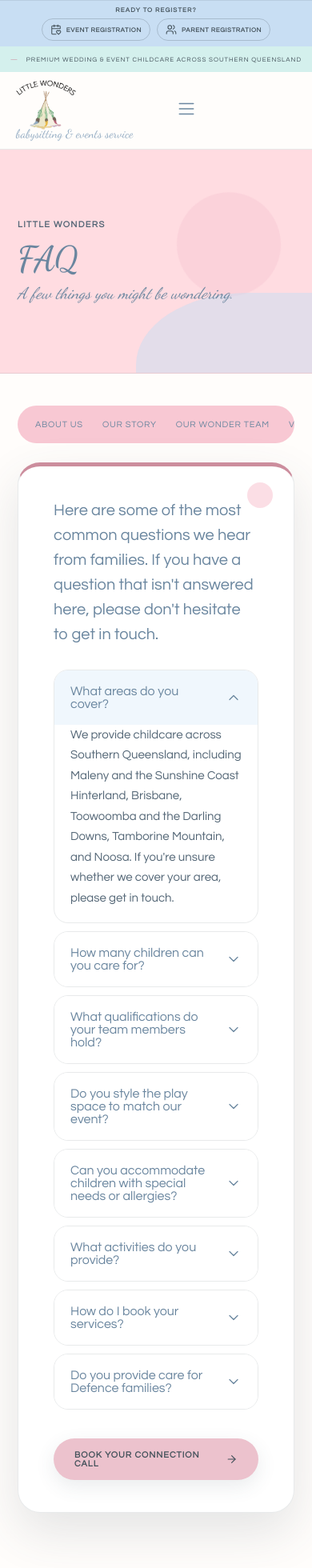
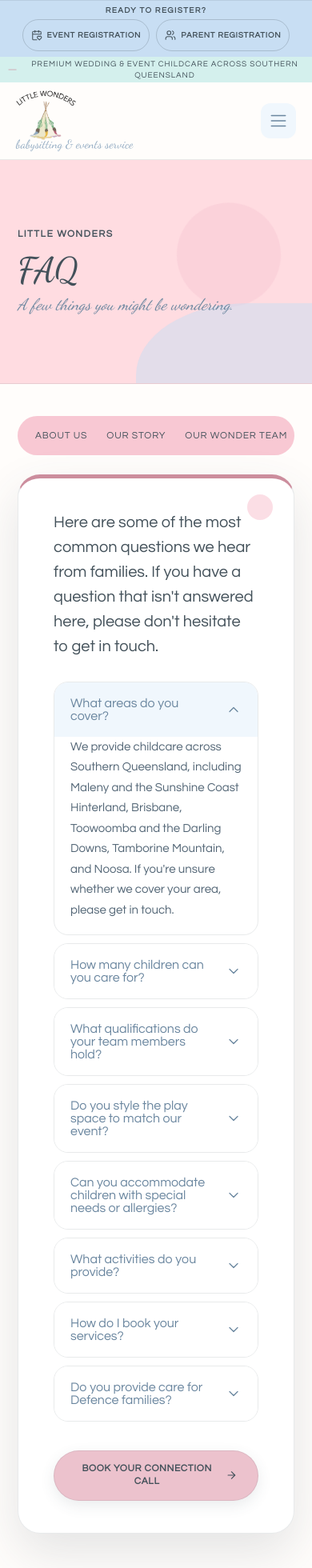
Before and after one commit to rajbogati636-cmyk/littlewonders, a React (Vite) app: page /faq in a window 390 px wide. Shown: the top 1960 px of the page at 80% size. Built offline with nearby package versions, Linux system fonts and the light colour scheme.

Commit message:
Add files via upload

```diff
--- a/src/index.css
+++ b/src/index.css
@@ -1053,3 +1053,180 @@ main { }
   .registration-strip-links a { font-size: 8px; padding: 6px 10px; }
   .registration-strip-links span { display: none; }
 }
+
+
+/* =============================================================
+   LITTLE WONDERS — PASTEL POLISH / ROUND 2 (October 2026)
+   Gentle brand accents with readable type, clearer calls to action,
+   keyboard states and practical mobile improvements. This stylesheet
+   remains the only visual source of truth; no forms or APIs changed.
+   ============================================================= */
+:root {
+  --rose-deep: #B16F80; /* DEEPS rose from the client's card, for display accents */
+}
+
+/* Text on pale brand surfaces needs more contrast than decorative script. */
+nav a, .footer-links a { color: var(--ink); font-size: 11.5px; line-height: 1.45; }
+nav a:not(.dropdown-menu a):hover { color: var(--ink); }
+.dropdown-menu a { font-size: 12px !important; line-height: 1.5; }
+.dropdown-menu a:hover { color: var(--ink); }
+.announcement { font-size: 11px; letter-spacing: .09em; }
+.registration-strip-label { font-size: 10px; }
+.registration-strip-links a { font-size: 10px; min-height: 35px; }
+.eyebrow { font-size: 12px; line-height: 1.5; color: var(--ink); }
+.hero-kicker { font-size: 11px; line-height: 1.5; }
+.hero-full h1 { line-height: 1.04; }
+.hero-full h1 em { color: var(--rose-deep); }
+.hero-script { color: var(--ocean); line-height: 1.08; }
+.hero-note { font-size: 12px; }
+.alt-copy h2, .connect h2 { line-height: 1.12; }
+.alt-copy.dark h2, .alt-copy.dark .eyebrow { color: var(--ink); }
+.alt-copy.dark .alt-features li svg { color: var(--ink); }
+.venues-band h2, .venues-band-content p, .regions a { color: var(--ink); }
+.regions a { font-size: 11.5px; line-height: 1.5; }
+.page-hero h1, .registration-hero h1 { color: var(--ink); }
+.registration-hero h1 em { color: var(--ink-soft); }
+.side-nav a { color: var(--ink); font-size: 12px; }
+.about-links strong { color: var(--ink); }
+
+/* A coherent button family, readable in default / hover / keyboard states. */
+.button {
+  min-height: 44px;
+  padding: 14px 25px;
+  font-size: 12px;
+  line-height: 1.35;
+  letter-spacing: .055em;
+  justify-content: center;
+  text-align: center;
+  background: var(--rose-soft);
+  color: var(--ink);
+  border: 1px solid rgba(67,81,90,.10);
+  box-shadow: 0 6px 18px rgba(67,81,90,.11);
+}
+.button::before { display: none; }
+.button:hover {
+  background: var(--rose-pale);
+  color: var(--ink);
+  border-color: rgba(67,81,90,.16);
+  transform: translateY(-2px);
+  box-shadow: 0 10px 26px rgba(67,81,90,.14);
+}
+.button:active { transform: translateY(0); box-shadow: var(--shadow-sm); }
+.button.small { min-height: 42px; padding: 12px 17px; }
+.button.outline { background: #fff; color: var(--ink); border-color: var(--ink-soft); }
+.button.outline:hover { background: var(--sky-pale); color: var(--ink); border-color: var(--ink); }
+.button.secondary { background: var(--sky); color: var(--ink); }
+.button.secondary:hover { background: var(--sky-pale); color: var(--ink); opacity: 1; }
+.button.light { background: #fff; color: var(--ink); }
+.button.light:hover { background: var(--cream); color: var(--ink); }
+:where(a, button, input, select, textarea):focus-visible {
+  outline: 3px solid var(--ink);
+  outline-offset: 3px;
+}
+
+/* Pastel areas retain warmth while using dark text for essential copy. */
+.features { padding: 30px 3%; }
+.features svg { display: block; margin: 0 auto 10px; color: var(--ink); }
+.features b { font-size: 11.5px; line-height: 1.35; }
+.features p { font-size: 12.5px; line-height: 1.55; color: var(--ink); }
+.alt-image-badge { font-size: 11px; }
+.alt-image-badge, .hero-kicker { color: var(--ink); }
+.alt-copy.dark { background: var(--sage-soft); }
+.connect {
+  background: linear-gradient(135deg, #fff8fa 0%, var(--cream-warm) 58%, #fff4f7 100%);
+  padding: 86px 20px;
+}
+.connect > p:not(.eyebrow) { font-size: 15px; color: var(--ink); }
+.footer-brand p, .footer-top p { color: var(--ink); }
+.footer-links a { font-size: 12px; }
+.footer-bottom { font-size: 10.5px; line-height: 1.6; color: var(--ink); }
+.footer-social-links a { min-width: 44px; min-height: 44px; }
+.prose h3 { color: var(--ink); }
+.prose p:first-child { color: var(--ink); }
+.registration-aside h3, .form-section legend { color: var(--ink); }
+.field label, .field-label { font-size: 12px; }
+.field input, .field select, .field textarea { font-size: 15px; min-height: 44px; }
+.choice { font-size: 13px; line-height: 1.5; }
+.privacy-note, .form-note, .required-note { font-size: 12px; }
+
+/* Make mobile navigation a usable scrollable panel, with working submenus. */
+@media (max-width: 760px) {
+  .site-header { justify-content: space-between; }
+  .site-header .menu {
+    display: inline-flex;
+    align-items: center;
+    justify-content: center;
+    margin-left: auto;
+    min-width: 44px;
+    min-height: 44px;
+    border-radius: 12px;
+    background: var(--sky-pale);
+  }
+  .site-header nav {
+    max-height: calc(100dvh - 145px);
+    overflow-y: auto;
+    overscroll-behavior: contain;
+    gap: 3px;
+    padding: 14px 20px 24px;
+    border-top: 1px solid var(--line);
+  }
+  .site-header nav > a, .site-header .nav-dropdown > a {
+    display: block;
+    padding: 12px 8px;
+    min-height: 44px;
+    font-size: 13px;
+    line-height: 1.45;
+  }
+  .site-header .nav-dropdown { display: block; margin: 0; padding: 0; }
+  .site-header .nav-dropdown::after { display: none; }
+  .site-header .nav-dropdown:not(.open) .dropdown-menu { display: none; }
+  .site-header .nav-dropdown.open > .dropdown-menu {
+    display: block;
+    position: static;
+    box-shadow: none;
+    background: var(--sky-pale);
+    border: 0;
+    border-left: 3px solid var(--rose-soft);
+    border-radius: 0 10px 10px 0;
+    margin: 0 0 8px 8px;
+    padding: 4px 0;
+    min-width: 0;
+  }
+  .site-header .dropdown-menu a { white-space: normal; font-size: 12px !important; padding: 11px 16px !important; }
+  .announcement { font-size: 10px; line-height: 1.4; text-align: center; }
+  .features { gap: 0; padding: 14px 8px; }
+  .features div { padding: 18px 10px; }
+  .features div:nth-child(2n) { border-right: 0; }
+  .hero-full-content { padding: 48px 7% 56px; }
+  .hero-full h1 { font-size: clamp(42px, 10vw, 60px); }
+  .hero-script { font-size: clamp(31px, 7.8vw, 44px); }
+  .alt-copy { padding: 48px 7%; }
+  .connect { padding: 70px 22px; }
+  .connect h2 { font-size: clamp(32px, 8vw, 43px); }
+  .footer-top { padding: 44px 7% 32px; }
+}
+@media (max-width: 620px) {
+  .registration-strip-inner { gap: 6px; }
+  .registration-strip-label { font-size: 10px; }
+  .registration-strip-links { flex-wrap: wrap; justify-content: center; }
+  .registration-strip-links a { font-size: 10px; padding: 7px 10px; min-height: 40px; }
+  .hero-full-image { min-height: 290px; }
+  .hero-full-content > p:not(.eyebrow):not(.hero-note) { font-size: 15px; line-height: 1.65; }
+  .hero-full .actions { align-items: stretch; }
+  .hero-full .actions .button { flex: 1 1 220px; }
+  .features p { font-size: 12px; }
+  .bento-gallery { gap: 9px; padding: 9px; }
+  .alt-copy > p { font-size: 15px; }
+  .alt-features li { font-size: 14px; }
+  .registration-hero { padding: 48px 0 44px; }
+  .registration-hero h1 { font-size: clamp(42px, 10vw, 58px); }
+  .registration-intro { padding-top: 32px; }
+}
+
+/* Respect visitors who prefer fewer animations. */
+@media (prefers-reduced-motion: reduce) {
+  html { scroll-behavior: auto; }
+  .reveal { opacity: 1; transform: none; transition: none; }
+  .hero-full-content::before, .page-hero::before, .hero-stamp { animation: none; }
+  .button, .alt-image img, .alt-image-bg, .bento-tile, .features div { transition: none; }
+}
```
Also changed, not shown: 1 other file (tests, documents, lock files or other folders).
